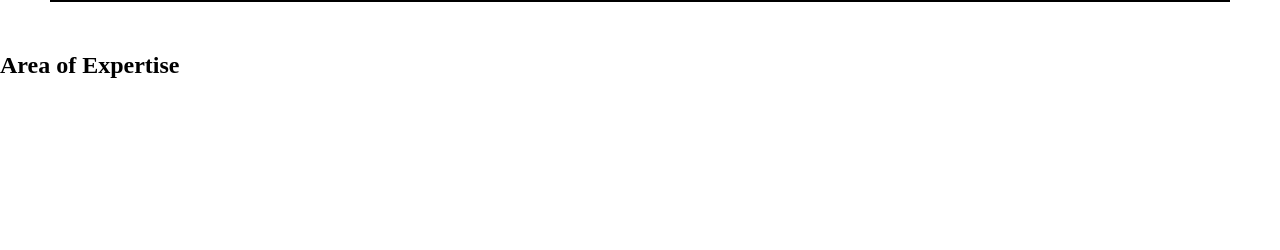
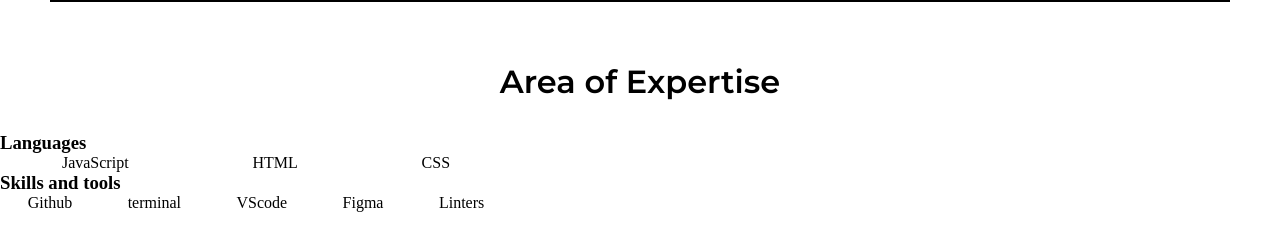
Before and after one commit to akuutsang/my-portfolio, a website with bundled scripts: page my-portfolio/resources/index.html in a window 1280 px wide. Shown: the part 1696-1946 px from the top of the page. Before the commit the page ends 1775 px from the top, so only its background shows below. Built offline with nearby package versions, Linux system fonts and the light colour scheme; a web font is replaced by a local one.

Commit message:
add style for heading

```diff
--- a/my-portfolio/resources/css/index.css
+++ b/my-portfolio/resources/css/index.css
@@ -296,6 +296,22 @@ i {
   font-style: normal;
   font-weight: 200;
   font-size: 15px;
+}
+
+.Expertise{
+  background-color: var(--primary-color);
+  width: 100vw;
+  height: 100vh;
+}
+.heading{
+    width: 100vw;
+    height: 70px;
+    display: flex;
+    justify-content: center;
+    font-weight:900;
+    font-size: xx-large;
+    font-family: "Montserrat", sans-serif;
+    padding-top: 10px;
 }
 
 @media (max-width: 900px) {
--- a/my-portfolio/resources/index.html
+++ b/my-portfolio/resources/index.html
@@ -67,7 +67,24 @@
     <div class="Expertise">
         <h2 class="heading">Area of Expertise</h2>
         <div class="languages">
-
+            <div class="main-lang">
+                <h3 class="h3-lang">Languages</h3>
+            <ul class="langs">
+                <li>JavaScript</li>
+                <li>HTML</li>
+                <li>CSS</li>
+            </ul>
+            </div>
+            <div class="main-skills">
+                <h3 class=" h3-lang">Skills and tools</h3>
+            <ul>
+                <li>Github</li>
+                <li>terminal</li>
+                <li>VScode</li>
+                <li>Figma</li>
+                <li>Linters</li>
+            </ul>
+            </div>
         </div>
     </div>
     <!-- contact section -->
```
Also changed, not shown: my-portfolio/resources/js/index.js (line endings or trailing spaces).
